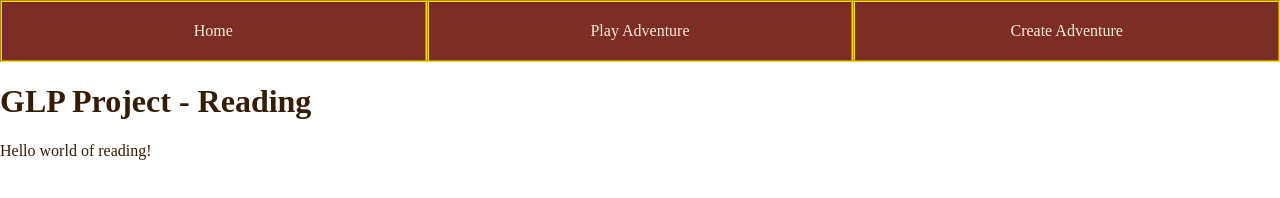
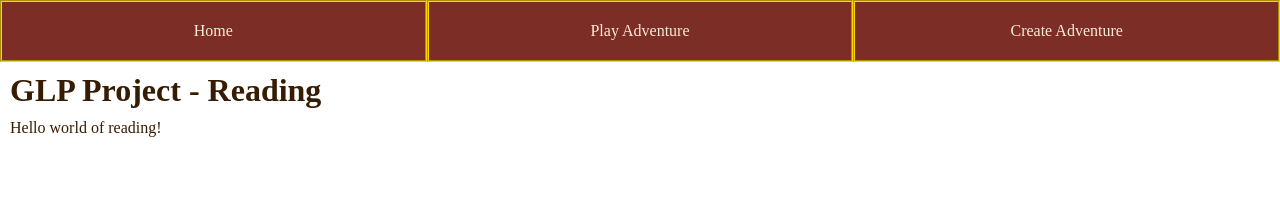
Before and after one commit to JamesGames7/JamesGames7.github.io, a website: page index.html in a window 1280 px wide. Drawn offline with Linux system fonts and the light colour scheme.

Commit message:
Update on styling

```diff
--- a/styles.css
+++ b/styles.css
@@ -26,3 +26,7 @@ nav a {
 
     border: gold 2px groove;
 }
+
+h1, p {
+    margin: 10px;
+}
```
